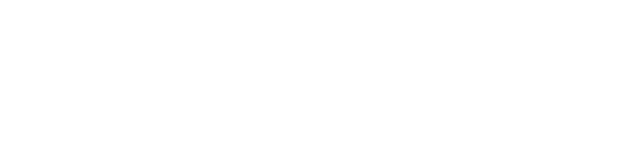
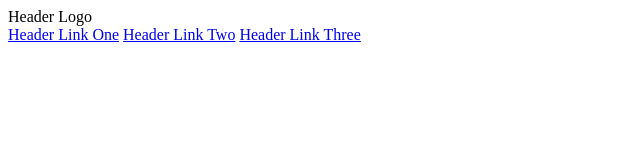
Before and after one commit to Squidjigg/odin-landing-page, a plain HTML site: page index.html in a window 1280 px wide. Shown: the whole page, without its empty margins (0-640 px from the left). Drawn offline with Linux system fonts and the light colour scheme.

Commit message:
add content to 'title' section

```diff
--- a/index.html
+++ b/index.html
@@ -12,6 +12,17 @@
 <body>
 
     <div id="title">
+        <div class="nav-bar">
+            <div class="header-logo">
+                Header Logo
+            </div>
+            <div class="header-links">
+                <a href="#">Header Link One</a>
+                <a href="#">Header Link Two</a>
+                <a href="#">Header Link Three</a>
+            </div>
+
+        </div>
 
 
     </div>
```
